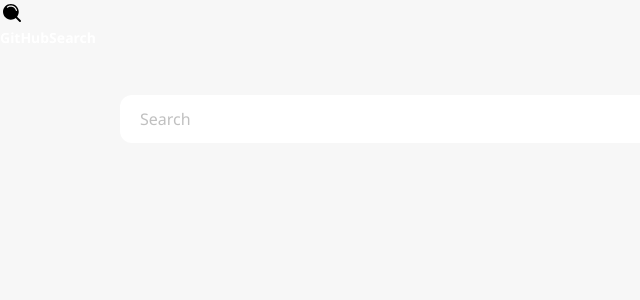
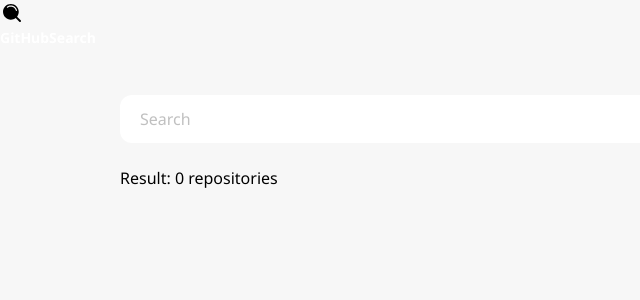
Before and after one commit to SakharovDN/github-search-task, a React (Vite) app: page /#/ in a window 1280 px wide. Shown: the top 300 px of the page, without its empty margins (0-640 px from the left). Built offline with nearby package versions, Linux system fonts and the light colour scheme.

Commit message:
feat(HomePage): show repositories count

```diff
--- a/src/entities/repository/model/store.ts
+++ b/src/entities/repository/model/store.ts
@@ -9,12 +9,11 @@ class RepositoryStore {
     return this._repositories;
   }
 
-  public get totalCount() {
-    return this._totalCount;
+  public get repositoriesCount() {
+    return this._repositories.length;
   }
 
   private _repositories: Repository[] = [];
-  private _totalCount: number = 0;
 
   constructor() {
     makeAutoObservable(this);
@@ -23,14 +22,12 @@ class RepositoryStore {
   async searchRepositories(query: string) {
     if (!query) {
       this._repositories = [];
-      this._totalCount = 0;
       return;
     }
 
     const response = await repositoryService.search(query);
 
     runInAction(() => {
-      this._totalCount = response.total_count;
       this._repositories = response.items;
     });
   }
--- /dev/null
+++ b/src/pages/home/ui/HomePage.module.scss
@@ -0,0 +1,10 @@
+.result-string {
+  font-size: 22px;
+  font-weight: 600;
+  line-height: 100%;
+  letter-spacing: 0;
+}
+
+.search-input {
+  margin-bottom: 24px;
+}
--- a/src/pages/home/ui/HomePage.tsx
+++ b/src/pages/home/ui/HomePage.tsx
@@ -1,10 +1,14 @@
 import { useEffect, useState } from 'react';
+
+import { observer } from 'mobx-react-lite';
 
 import { useDebounce } from '@/shared/lib/timing';
 import { Input } from '@/shared/ui/Input';
 import { Page } from '@/shared/ui/Page';
 
 import { RepositoriesList, repositoryStore } from '@/entities/repository';
+
+import styles from './HomePage.module.scss';
 
 export const HomePage = () => {
   const [search, setSearch] = useState('');
@@ -16,9 +20,23 @@ export const HomePage = () => {
 
   return (
     <Page title="Главная">
-      <Input placeholder="Search" type="search" value={search} onChange={(e) => setSearch(e.target.value)} />
+      <Input
+        className={styles.searchInput}
+        placeholder="Search"
+        type="search"
+        value={search}
+        onChange={(e) => setSearch(e.target.value)}
+      />
+
+      <div>
+        <ResultString />
+      </div>
 
       <RepositoriesList />
     </Page>
   );
 };
+
+const ResultString = observer(() => {
+  return <p className={styles.resultString}>Result: {repositoryStore.repositoriesCount} repositories</p>;
+});
```
